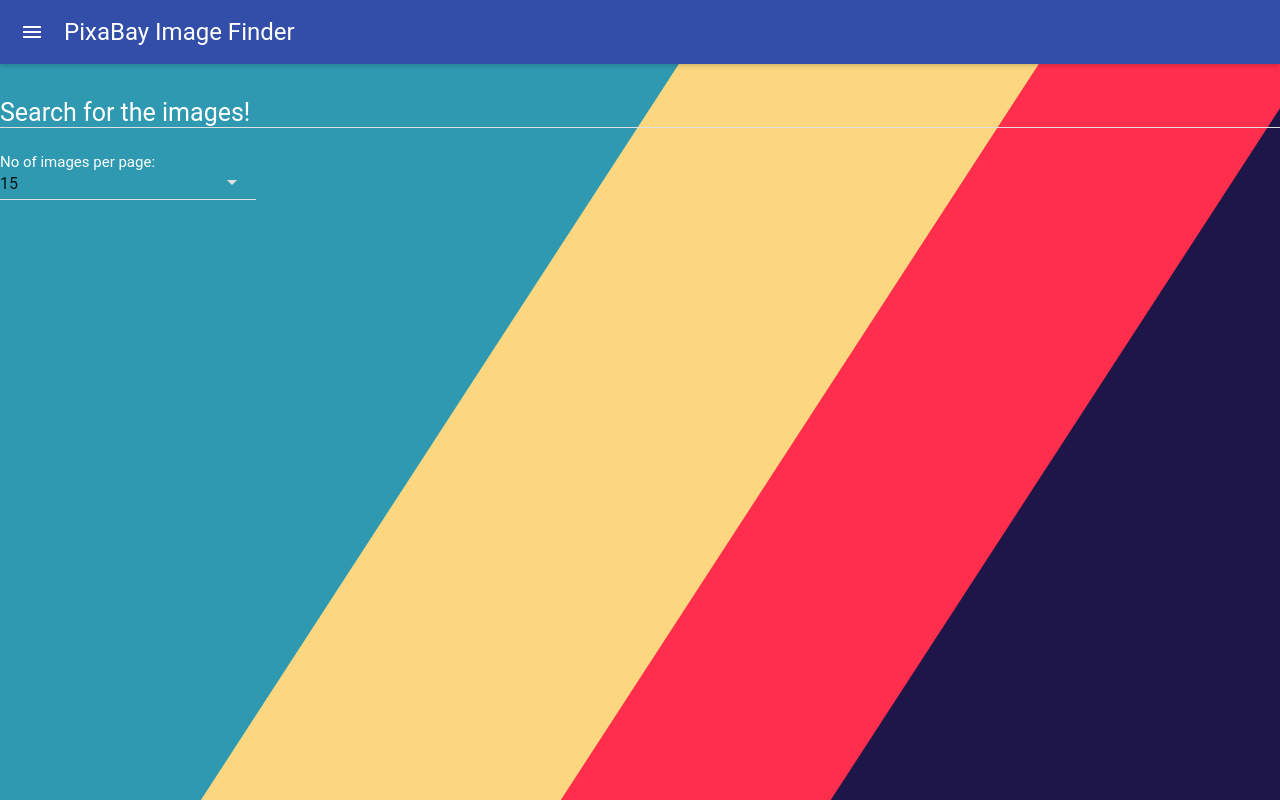
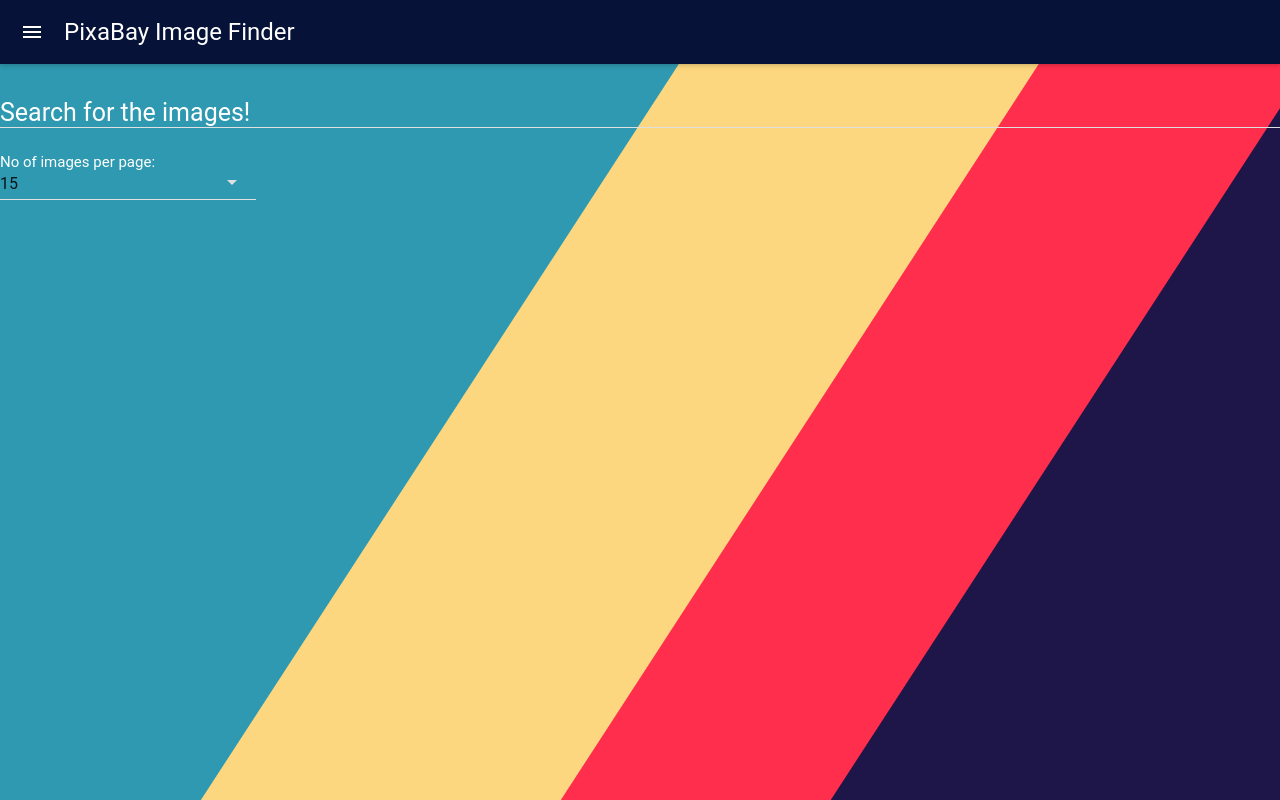
Before and after one commit to kevinjacob2001/Image_Finder_Application, a React (Create React App) app: page / in a window 1280 px wide. Built offline with nearby package versions, Linux system fonts and the light colour scheme.

Commit message:
fixed the background color to #061238

```diff
--- a/src/Components/Navbar/Navbar.jsx
+++ b/src/Components/Navbar/Navbar.jsx
@@ -4,7 +4,7 @@ import App from '../../App';
 
 function Navbar(){
     return(
-<AppBar style={{background:"#324ea8"}} title="PixaBay Image Finder"/>
+<AppBar style={{background:"#061238"}} title="PixaBay Image Finder"/>
     )
 }
 
```
